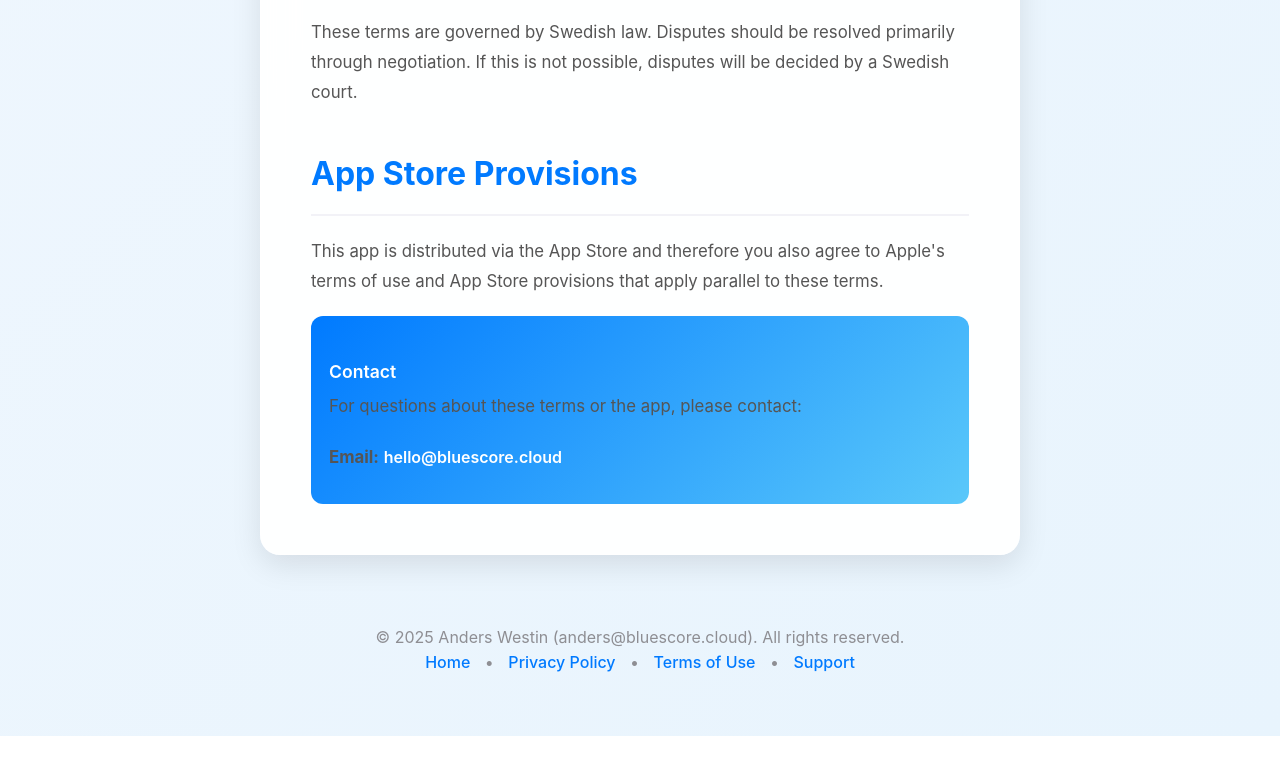
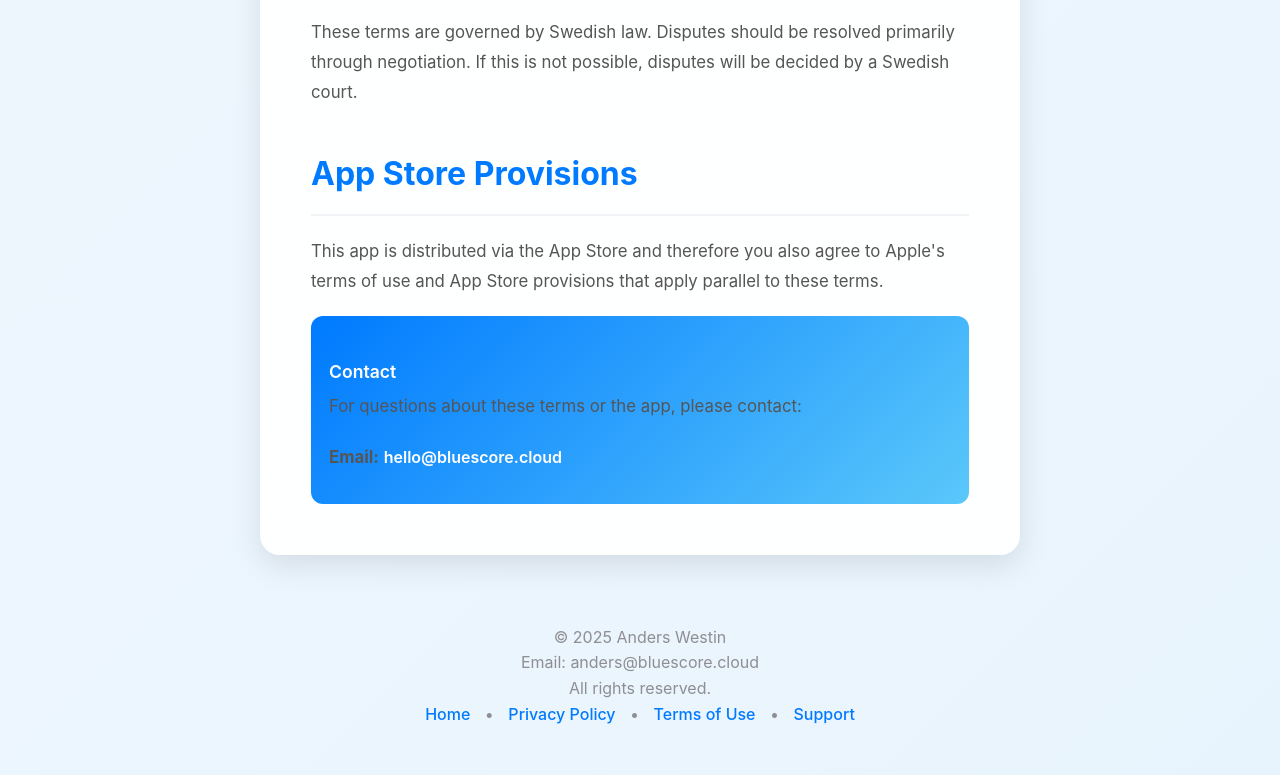
Before and after one commit to andropandro/bluescore-landing, a plain HTML site: page terms/index.html in a window 1280 px wide. Shown: the part 3510-4285 px from the top of the page. Before the commit the page ends 4246 px from the top, so only its background shows below. Drawn offline with Linux system fonts and the light colour scheme.

Commit message:
Update index.html

```diff
--- a/terms/index.html
+++ b/terms/index.html
@@ -313,7 +313,9 @@
 
         <!-- Footer -->
         <div class="footer">
-            <p>&copy; 2025 Anders Westin (anders@bluescore.cloud). All rights reserved.</p>
+            <p>&copy; 2025 Anders Westin</p>
+            <p>Email: anders@bluescore.cloud</p>
+            <p>All rights reserved.</p>
             <p>
                 <a href="../">Home</a> •
                 <a href="https://www.bluescore.cloud/privacypolicy/">Privacy Policy</a> •
```
